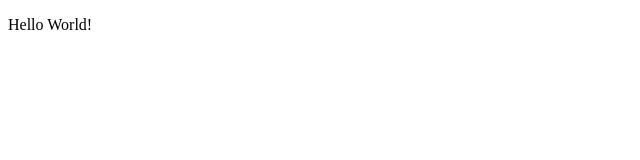
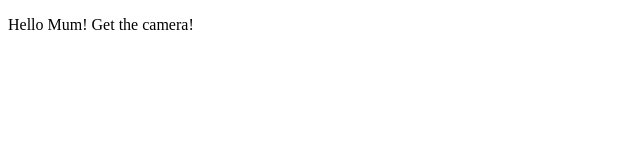
Before and after one commit to erikyangs/erikyangs.github.io, a plain HTML site: page web-exploration/index.html in a window 1280 px wide. Shown: the whole page, without its empty margins (0-640 px from the left). Drawn offline with Linux system fonts and the light colour scheme.

Commit message:
fixed humor

```diff
--- a/web-exploration/index.html
+++ b/web-exploration/index.html
@@ -4,6 +4,6 @@
 		<title>Hello Mum</title>
 	</head>
 	<body>
-		<p>Hello World!</p>
+		<p>Hello Mum! Get the camera!</p>
 	</body>
 </html>
```
